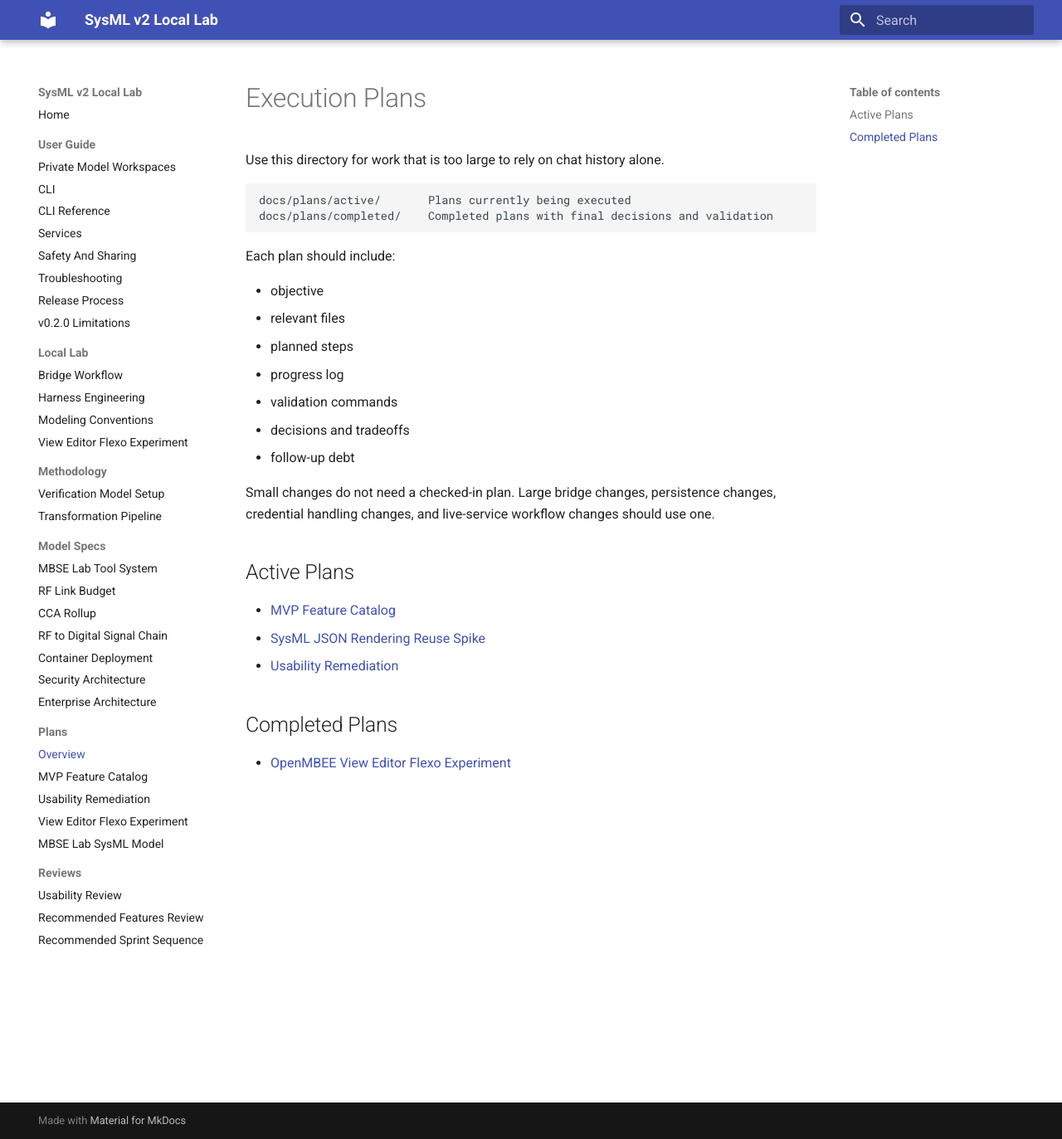
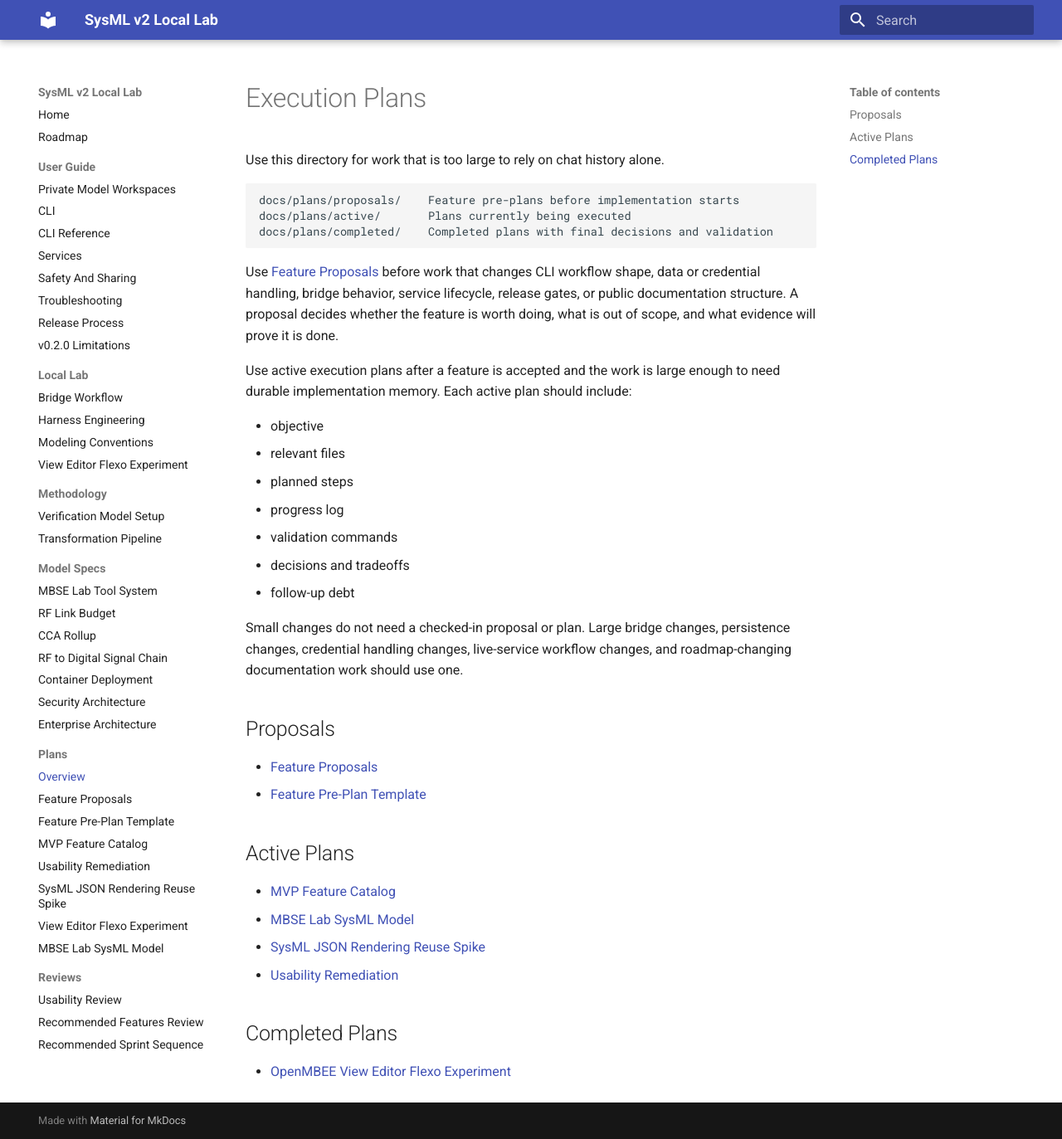
Before and after one commit to cosgroma/mbse-lab, an MkDocs documentation site: the page built from docs/plans/README.md, in a window 1280 px wide and 1373 px high. Shown: the whole window at 83% size. Built offline with MkDocs 1.6.1 and Material for MkDocs 9.7.7, drawn with Linux system fonts in a browser that asks for light colours.

Commit message:
Add roadmap planning workflow

````diff
--- a/docs/plans/README.md
+++ b/docs/plans/README.md
@@ -3,11 +3,19 @@
 Use this directory for work that is too large to rely on chat history alone.
 
 ```text
+docs/plans/proposals/    Feature pre-plans before implementation starts
 docs/plans/active/       Plans currently being executed
 docs/plans/completed/    Completed plans with final decisions and validation
 ```
 
-Each plan should include:
+Use [Feature Proposals](proposals/README.md) before work that changes CLI
+workflow shape, data or credential handling, bridge behavior, service lifecycle,
+release gates, or public documentation structure. A proposal decides whether the
+feature is worth doing, what is out of scope, and what evidence will prove it is
+done.
+
+Use active execution plans after a feature is accepted and the work is large
+enough to need durable implementation memory. Each active plan should include:
 
 - objective
 - relevant files
@@ -17,13 +25,19 @@
 - decisions and tradeoffs
 - follow-up debt
 
-Small changes do not need a checked-in plan. Large bridge changes, persistence
-changes, credential handling changes, and live-service workflow changes should
-use one.
+Small changes do not need a checked-in proposal or plan. Large bridge changes,
+persistence changes, credential handling changes, live-service workflow changes,
+and roadmap-changing documentation work should use one.
+
+## Proposals
+
+- [Feature Proposals](proposals/README.md)
+- [Feature Pre-Plan Template](proposals/feature-preplan-template.md)
 
 ## Active Plans
 
 - [MVP Feature Catalog](active/mvp-feature-catalog.md)
+- [MBSE Lab SysML Model](active/mbse-lab-sysml-model-plan.md)
 - [SysML JSON Rendering Reuse Spike](active/sysml-json-rendering-reuse-spike.md)
 - [Usability Remediation](active/usability-remediation.md)
 
--- a/mkdocs.yml
+++ b/mkdocs.yml
@@ -22,6 +22,7 @@
 
 nav:
   - Home: index.md
+  - Roadmap: roadmap.md
   - User Guide:
       - Private Model Workspaces: user-guide/private-model-workspaces.md
       - CLI: user-guide/cli.md
@@ -49,8 +50,11 @@
       - Enterprise Architecture: model-specs/enterprise-architecture.md
   - Plans:
       - Overview: plans/README.md
+      - Feature Proposals: plans/proposals/README.md
+      - Feature Pre-Plan Template: plans/proposals/feature-preplan-template.md
       - MVP Feature Catalog: plans/active/mvp-feature-catalog.md
       - Usability Remediation: plans/active/usability-remediation.md
+      - SysML JSON Rendering Reuse Spike: plans/active/sysml-json-rendering-reuse-spike.md
       - View Editor Flexo Experiment: plans/completed/openmbee-view-editor-flexo-experiment.md
       - MBSE Lab SysML Model: plans/active/mbse-lab-sysml-model-plan.md
   - Reviews:
````
Also changed, not shown: AGENTS.md (+11 -1 lines), README.md (+3 -1 lines), WORKFLOW.md (+25 -1 lines), docs/index.md (+11 -1 lines), docs/plans/proposals/README.md (added, +38 -0 lines), docs/plans/proposals/feature-preplan-template.md (added, +59 -0 lines), docs/roadmap.md (added, +91 -0 lines), 4 other files.
